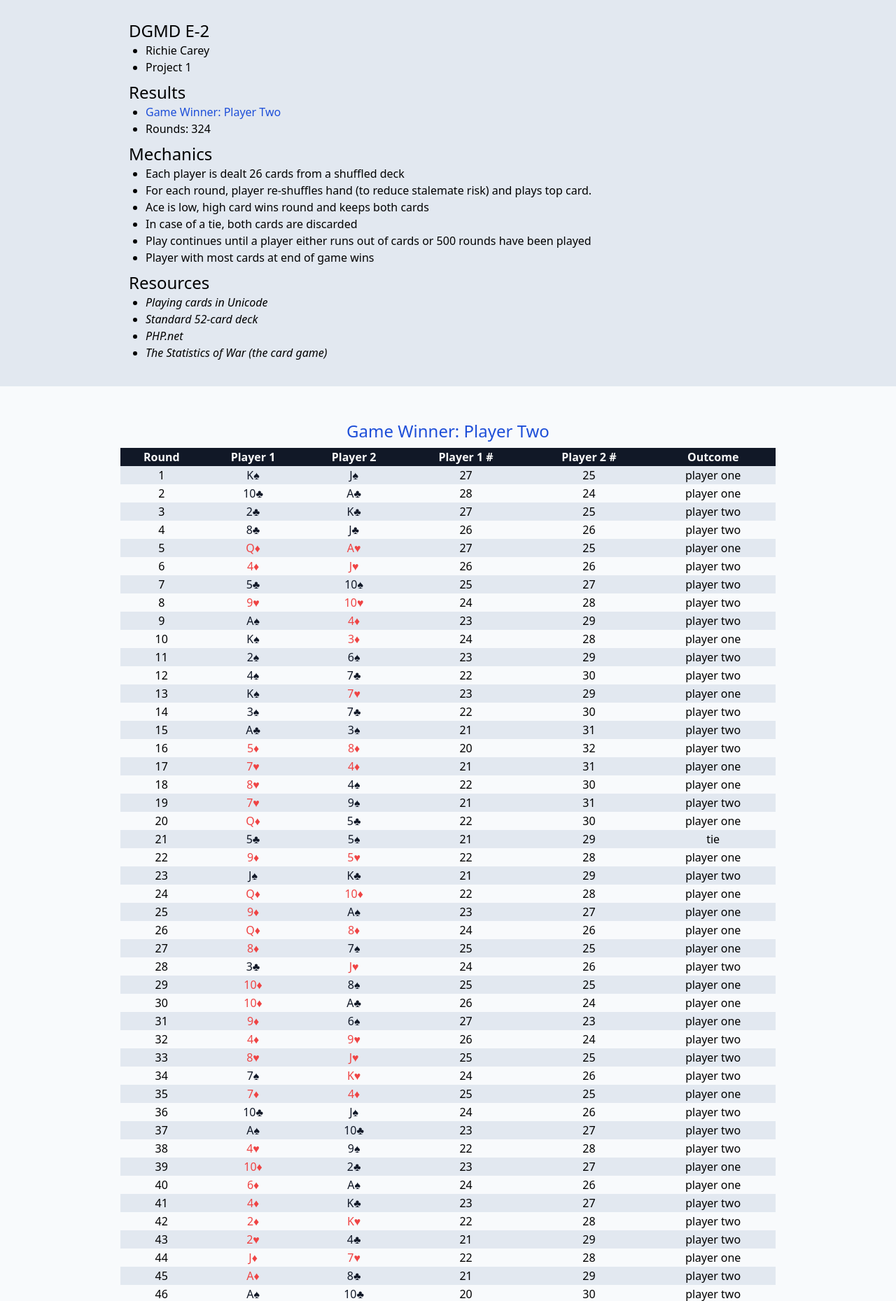
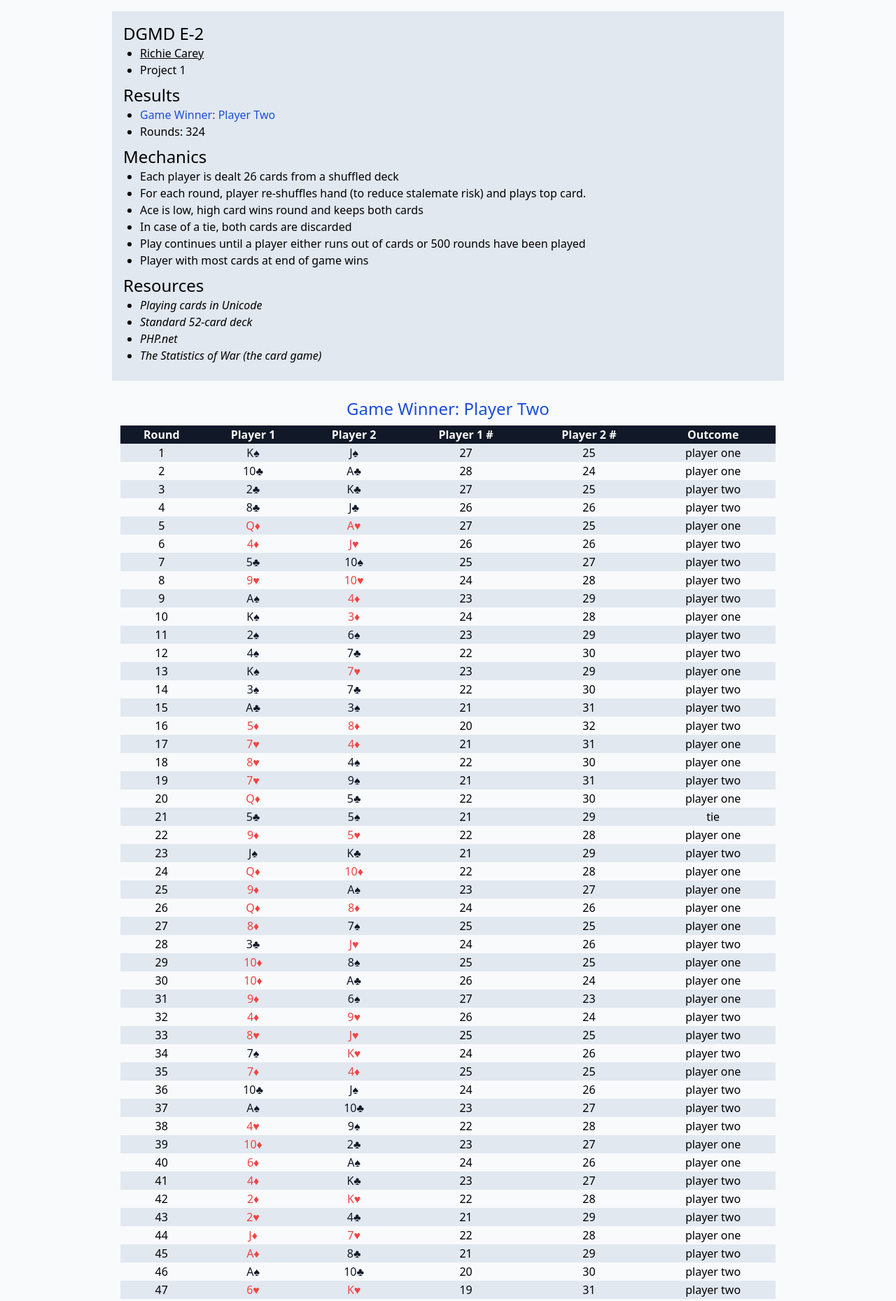
Before and after one commit to richiecarey/e2, a PHP site: page /index.php in a window 1280 px wide. Shown: the part 52-1911 px from the top of the page at 70% size. Run offline with PHP 8.4, Linux system fonts and the light colour scheme; some libraries are stand-ins or nearby versions.

Commit message:
Layout adjustments

```diff
--- a/p1/index-view.php
+++ b/p1/index-view.php
@@ -14,11 +14,11 @@
             <h1 class="text-2xl md:text-3xl">(Similar to the card game) War</h1>
         </div>
     </header>
-    <section class="bg-slate-200 grid mb-8 p-2 md:p-4 place-items-center text-xs md:text-base">
-        <div class="min-w-[75%] p-3">
+    <section class="grid mb-4 md:py-2 md:mt-2 place-items-center text-xs md:text-base">
+        <div class="bg-slate-200 min-w-[75%] p-4">
             <h2 class="text-2xl">DGMD E-2</h2>
             <ul class="list-disc pb-2 pl-6">
-                <li><a href="mailto:richiecarey@gmail.com">Richie Carey</a></li>
+                <li><a class="underline hover:bg-yellow-100" href="mailto:richiecarey@gmail.com">Richie Carey</a></li>
                 <li>Project 1</li>
             </ul>
             <h2 class="text-2xl">Results</h2>
@@ -44,7 +44,7 @@
             </ul>
         </div>
     </section>
-    <section class="grid mb-8 mt-8 md:p-4 place-items-center text-xs md:text-base">
+    <section class="grid mb-8 md:pl-4 md:pr-4 place-items-center text-xs md:text-base">
         <h2 class="mb-2 text-2xl text-blue-700">Game Winner: <?php echo $winner ?></h2>
         <table class="table-fixed min-w-[99%] md:min-w-[75%] text-center">
             <thead>
```
